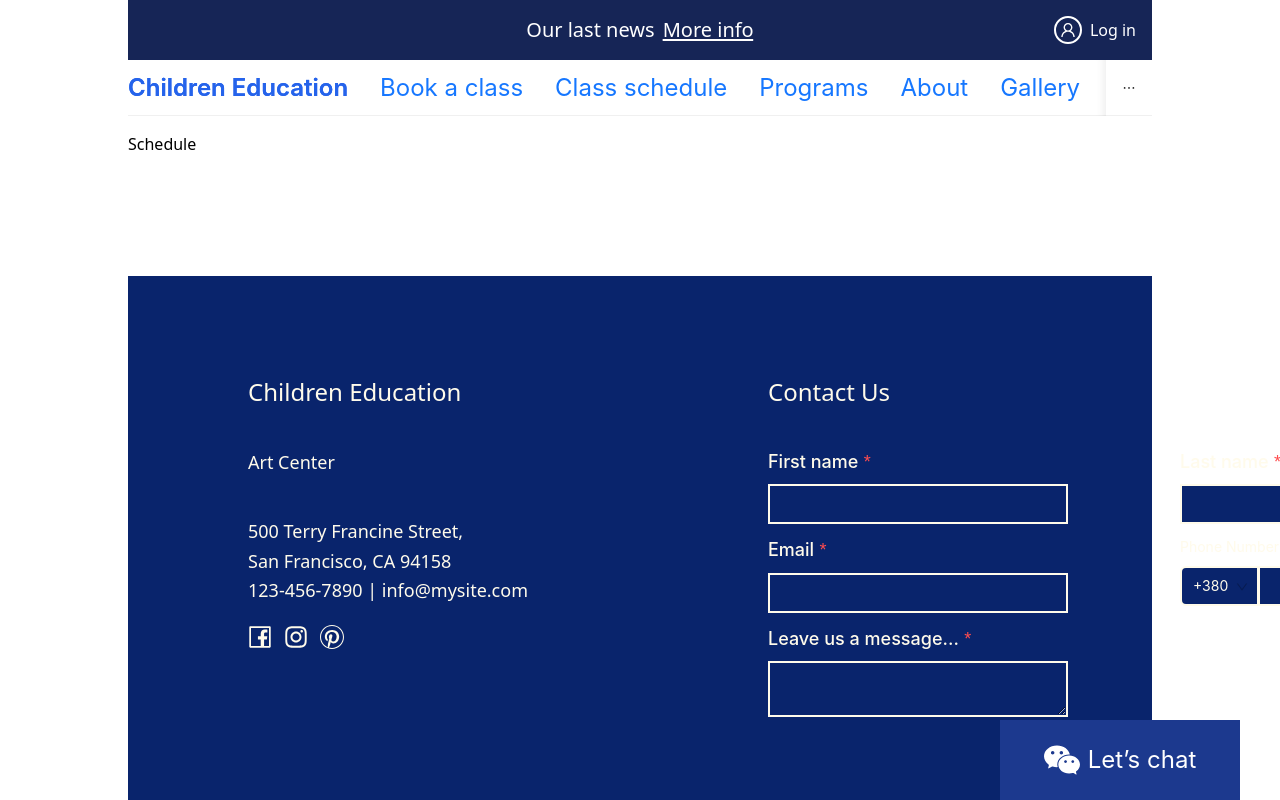
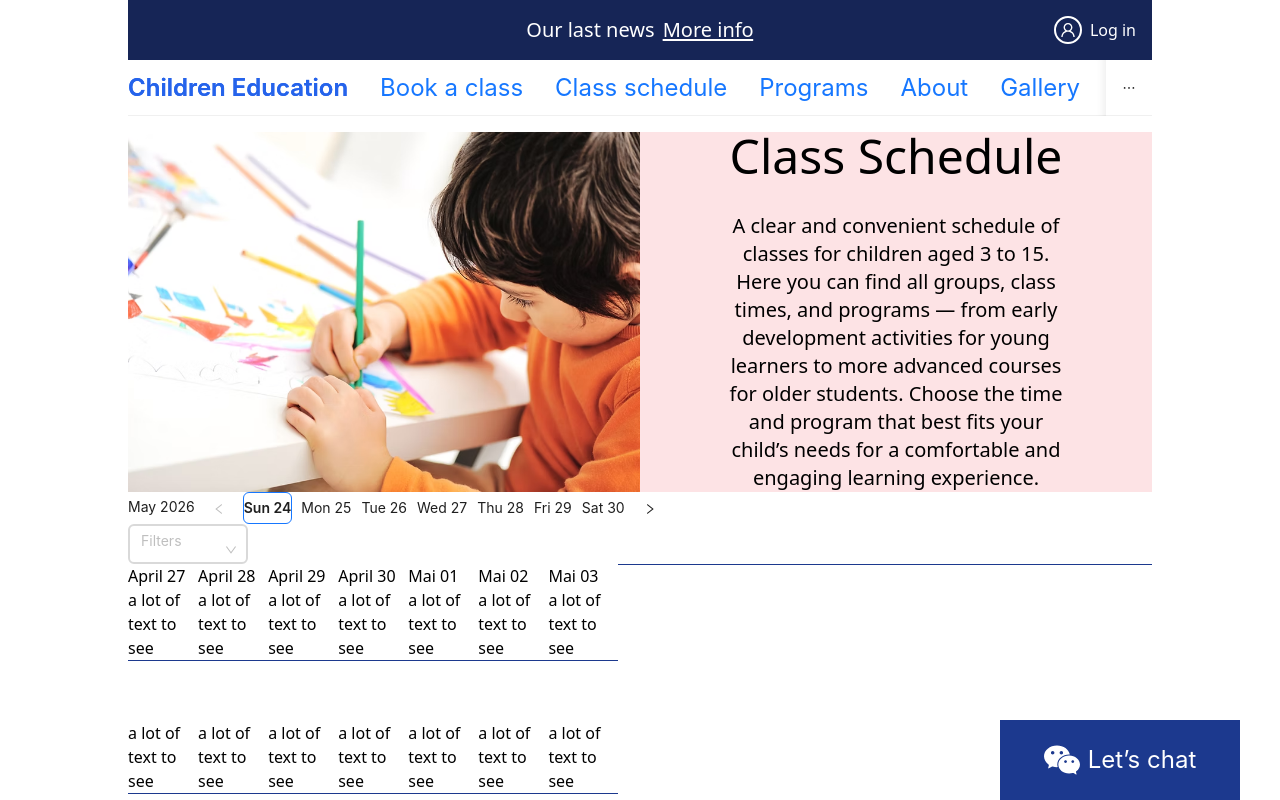
Before and after one commit to nekrasowa/Education-Club-for-toddlers, a Next.js app: page /schedule in a window 1280 px wide. Shown: the top 800 px of the page. Built offline with nearby package versions, Linux system fonts and the light colour scheme.

Commit message:
Set classeslist rendering

```diff
--- a/src/app/schedule/page.tsx
+++ b/src/app/schedule/page.tsx
@@ -1,3 +1,5 @@
+import { ClassesScheduleContainer } from '@/components/containers/ClassesScheduleContainer'
+
 export default function Schedule() {
-  return <div>Schedule</div>
+  return <ClassesScheduleContainer />
 }
--- a/src/components/containers/ClassesSchedule.tsx
+++ b/src/components/containers/ClassesScheduleContainer.tsx
@@ -4,7 +4,7 @@ import { TopInfoBlock } from '../ui/HomePage/TopInfoBlock'
 import { schedule } from '@/locales/en/schedule'
 import bookTopImg from '@/public/class3.png'
 
-export function ClassesSchedule() {
+export function ClassesScheduleContainer() {
   return (
     <>
       <TopInfoBlock
--- a/src/components/ui/ClassesSchedule/ClassItem.tsx
+++ b/src/components/ui/ClassesSchedule/ClassItem.tsx
@@ -18,6 +18,7 @@ export function ClassItem() {
         <p className='staff'></p>
         <p className='spots'>{` ${schedule.spotsLeft}`}</p>
         <Link href={`/book/id`}>
+        {/* TODO: change ig to changeable*/}
           <BlueBtn text={schedule.book} />
         </Link>
         <ThinLine />
--- a/src/components/ui/ClassesSchedule/FilteringClassesList.tsx
+++ b/src/components/ui/ClassesSchedule/FilteringClassesList.tsx
@@ -1,12 +1,139 @@
+'use client'
 
+import { Pagination, Select } from 'antd'
+
+// import { ClassItem } from './ClassItem'
+import { ThinLine } from '@/components/elements/ThinLine'
+import { classesList } from '@/public/classesList'
+import { schedule } from '@/locales/en/schedule'
+
+const date = 'May 2026'
+const customMap: Record<number, string> = {
+  1: 'Sun 24',
+  2: 'Mon 25',
+  3: 'Tue 26',
+  4: 'Wed 27',
+  5: 'Thu 28',
+  6: 'Fri 29',
+  7: 'Sat 30',
+}
+
+const filterOptions = [
+  { value: 'freeSpots', label: 'Free spots' },
+  { value: 'trainer 1', label: 'trainer 1' },
+  { value: 'trainer 2', label: 'trainer 2' },
+  { value: 'age 1', label: '3-5 years' },
+  { value: 'age 2', label: '6-10 years' },
+  { value: 'age 3', label: '11-16 years' },
+]
+
+const handleChange = (value: string) => {
+  console.log(`selected ${value}`)
+}
+
+function createScheduledClassesList(
+  list: {
+    id: string
+    day: string
+    date: string
+    tutor: string
+    activity: string
+    age_group: string
+    time: string
+    duration: string
+    freeSpots: number
+    price: string
+    description: string
+  }[],
+) {
+  const filteredClassesList = new Map()
+  list.map((listItem) => {
+    if (!!filteredClassesList.get(listItem.date)) {
+      const currentSubList = filteredClassesList.get(listItem.date)
+      currentSubList.push(listItem)
+      filteredClassesList.set(listItem.date, currentSubList)
+      return filteredClassesList
+    }
+
+    filteredClassesList.set(listItem.date, [listItem])
+    return filteredClassesList
+  })
+  return filteredClassesList
+}
+
+const filteredClassesList = createScheduledClassesList(classesList)
+// console.log('values:', list.values())
+// console.log('keys:', list.keys())
 
 export function FilteringClassesList() {
   return (
     <>
-    <div>calendar</div>
-    <div className='classesList'>
+      <Pagination
+        total={7}
+        pageSize={1}
+        showTotal={() => <div>{date}</div>}
+        defaultCurrent={1}
+        itemRender={(page, type, originalElement) => {
+          if (type === 'page') {
+            return <span>{customMap[page] || page}</span>
+          }
+          return originalElement
+        }}
+        defaultPageSize={7}
+      />
 
-    </div>
+      <Select
+        mode='tags'
+        style={{ width: 120 }}
+        onChange={handleChange}
+        options={filterOptions}
+        placeholder={schedule.selectPlaceholder}
+      />
+
+      <div className='classesList flex col'>
+        {/* {Array.from(filteredClassesList).map(([date, classes]) => (
+          <div key={date}>
+            <div>{date}</div>
+            {classes.map(
+              (item: JSX.IntrinsicAttributes, i: Key | null | undefined) => (
+                <div key={i}>
+                  <ClassItem {...item} />
+                  {'a lot of text to see'}
+                  <ThinLine />
+                </div>
+              ),
+            )}
+          </div>
+        ))} */}
+        {Array.from(filteredClassesList.entries()).map(([date, classes]) => (
+          <div key={date}>
+            <div>{date}</div>
+
+            {classes.map(
+              (item: {
+                id: string
+                day: string
+                date: string
+                tutor: string
+                activity: string
+                age_group: string
+                time: string
+                duration: string
+                freeSpots: number
+                price: string
+                description: string
+              }) => (
+                <div key={item.id}>
+                  {/* <ClassItem {...item} /> */}
+                  <div>a lot of text to see</div>
+                  <ThinLine />
+                </div>
+              ),
+            )}
+          </div>
+        ))}
+        <ThinLine />
+      </div>
     </>
   )
 }
--- a/src/locales/en/schedule.ts
+++ b/src/locales/en/schedule.ts
@@ -5,4 +5,5 @@ export const schedule = {
   spotsLeft: ' spots left',
   book: 'Book',
   loadMore: 'Load more sessions',
+  selectPlaceholder: 'Filters',
 }
--- a/src/public/classesList.ts
+++ b/src/public/classesList.ts
@@ -1,36 +1,53 @@
 export const classesList: {
   id: string
+  day: string
+  date: string
+  tutor: string
   activity: string
   age_group: string
-  day: string
   time: string
+  duration: string
+  freeSpots: number
   price: string
   description: string
 }[] = [
   {
     id: '1',
     day: 'Monday',
+    date: 'April 27',
+    tutor: 'Sam Hog',
     activity: 'Drawing Basics',
     age_group: '3-5',
     time: '15:00-16:00',
+    duration: '1',
+    freeSpots: 0,
     price: '25 RON',
+
     description: 'Learn basic drawing skills using simple shapes and lines.',
   },
   {
     id: '2',
     day: 'Monday',
+    date: 'April 27',
+    tutor: 'Sam Hog',
     activity: 'Clay Modeling',
     age_group: '6-8',
     time: '16:15-17:15',
+    duration: '1',
+    freeSpots: 3,
     price: '30 RON',
     description: 'Create fun objects and figures using soft clay.',
   },
   {
     id: '3',
     day: 'Monday',
+    date: 'April 27',
+    tutor: 'Sam Hog',
     activity: 'Creative Crafts',
     age_group: '8-10',
     time: '17:30-18:30',
+    duration: '1',
+    freeSpots: 7,
     price: '28 RON',
     description: 'Explore creativity through hands-on craft projects.',
   },
@@ -38,27 +55,39 @@ export const classesList: {
   {
     id: '4',
     day: 'Tuesday',
+    date: 'April 28',
+    tutor: 'Sam Hog',
     activity: 'Watercolor Painting',
     age_group: '4-6',
     time: '15:00-16:00',
+    duration: '1',
+    freeSpots: 5,
     price: '27 RON',
     description: 'Learn painting techniques using watercolor paints.',
   },
   {
     id: '5',
     day: 'Tuesday',
+    date: 'April 28',
+    tutor: 'Sam Hog',
     activity: 'Paper Crafts',
     age_group: '6-8',
     time: '16:15-17:15',
+    duration: '1',
+    freeSpots: 3,
     price: '22 RON',
     description: 'Make creative items using paper folding and cutting.',
   },
   {
     id: '6',
     day: 'Tuesday',
+    date: 'April 28',
+    tutor: 'Matty Smith',
     activity: 'Sculpting',
     age_group: '8-10',
     time: '17:30-18:30',
+    duration: '1',
+    freeSpots: 7,
     price: '30 RON',
     description: 'Build shapes and figures using sculpting techniques.',
   },
@@ -66,28 +95,39 @@ export const classesList: {
   {
     id: '7',
     day: 'Wednesday',
+    date: 'April 29',
+    tutor: 'Matty Smith',
     activity: 'Coloring and Shapes',
     age_group: '3-5',
     time: '15:00-16:00',
+    duration: '1',
+    freeSpots: 0,
     price: '20 RON',
-    description:
-      'Develop color recognition and shape skills through fun activities.',
+    description: 'Develop color recognition and shape skills through fun',
   },
   {
     id: '8',
     day: 'Wednesday',
+    date: 'April 29',
+    tutor: 'Matty Smith',
     activity: 'Cartoon Drawing',
     age_group: '6-8',
     time: '16:15-17:15',
+    duration: '1',
+    freeSpots: 3,
     price: '25 RON',
     description: 'Learn to draw simple and fun cartoon characters.',
   },
   {
     id: '9',
     day: 'Wednesday',
+    date: 'April 29',
+    tutor: 'Matty Smith',
     activity: 'Advanced Painting',
     age_group: '8-10',
     time: '17:30-18:30',
+    duration: '1',
+    freeSpots: 7,
     price: '30 RON',
     description: 'Improve painting skills with more advanced techniques.',
   },
@@ -95,27 +135,39 @@ export const classesList: {
   {
     id: '10',
     day: 'Thursday',
+    date: 'April 30',
+    tutor: 'Marty Smith',
     activity: 'Finger Painting',
     age_group: '3-5',
     time: '15:00-16:00',
+    duration: '1',
+    freeSpots: 0,
     price: '20 RON',
     description: 'Have fun painting with fingers and bright colors.',
   },
   {
     id: '11',
     day: 'Thursday',
+    date: 'April 30',
+    tutor: 'Sam Smith',
     activity: 'DIY Crafts',
     age_group: '6-8',
     time: '16:15-17:15',
+    duration: '1',
+    freeSpots: 3,
     price: '24 RON',
     description: 'Create simple DIY projects using everyday materials.',
   },
   {
     id: '12',
     day: 'Thursday',
+    date: 'April 30',
+    tutor: 'Dicky Roper',
     activity: 'Clay Modeling',
     age_group: '8-10',
     time: '17:30-18:30',
+    duration: '1',
+    freeSpots: 7,
     price: '30 RON',
     description: 'Create fun objects and figures using soft clay.',
   },
@@ -123,27 +175,39 @@ export const classesList: {
   {
     id: '13',
     day: 'Friday',
+    date: 'Mai 01',
+    tutor: 'Dicky Roper',
     activity: 'Story Drawing',
     age_group: '4-6',
     time: '15:00-16:00',
+    duration: '1',
+    freeSpots: 5,
     price: '23 RON',
     description: 'Draw pictures that tell a simple story.',
   },
   {
     id: '14',
     day: 'Friday',
+    date: 'Mai 01',
+    tutor: 'Dicky Roper',
     activity: 'Origami',
     age_group: '6-8',
     time: '16:15-17:15',
+    duration: '1',
+    freeSpots: 3,
     price: '22 RON',
     description: 'Learn paper folding techniques to create fun shapes.',
   },
   {
     id: '15',
     day: 'Friday',
+    date: 'Mai 01',
+    tutor: 'Dicky Roper',
     activity: 'Creative Painting',
     age_group: '8-10',
     time: '17:30-18:30',
+    duration: '1',
+    freeSpots: 7,
     price: '28 RON',
     description: 'Express creativity through different painting styles.',
   },
@@ -151,27 +215,39 @@ export const classesList: {
   {
     id: '16',
     day: 'Saturday',
+    date: 'Mai 02',
+    tutor: 'Sam Smith',
     activity: 'Art Games',
     age_group: '3-5',
     time: '10:00-11:00',
+    duration: '1',
+    freeSpots: 0,
     price: '20 RON',
     description: 'Play fun games that develop artistic skills.',
   },
   {
     id: '17',
     day: 'Saturday',
+    date: 'Mai 02',
+    tutor: 'Sam Smith',
     activity: 'Mixed Media Art',
     age_group: '6-8',
     time: '11:15-12:15',
+    duration: '1',
+    freeSpots: 3,
     price: '27 RON',
     description: 'Combine different materials to create unique artwork.',
   },
   {
     id: '18',
     day: 'Saturday',
+    date: 'Mai 02',
+    tutor: 'Sam Smith',
     activity: 'Sculpting',
     age_group: '8-10',
     time: '12:30-13:30',
+    duration: '1',
+    freeSpots: 7,
     price: '30 RON',
     description: 'Build shapes and figures using sculpting techniques.',
   },
@@ -179,18 +255,26 @@ export const classesList: {
   {
     id: '19',
     day: 'Sunday',
+    date: 'Mai 03',
+    tutor: 'Sam Smith',
     activity: 'Free Drawing',
     age_group: '3-6',
     time: '10:00-11:00',
+    duration: '1',
+    freeSpots: 5,
     price: '20 RON',
     description: 'Draw freely and express your imagination.',
   },
   {
     id: '20',
     day: 'Sunday',
+    date: 'Mai 03',
+    tutor: 'Sam Smith',
     activity: 'Creative Crafts',
     age_group: '7-10',
     time: '11:15-12:15',
+    duration: '1',
+    freeSpots: 5,
     price: '28 RON',
     description: 'Explore creativity through hands-on craft projects.',
   },
```
